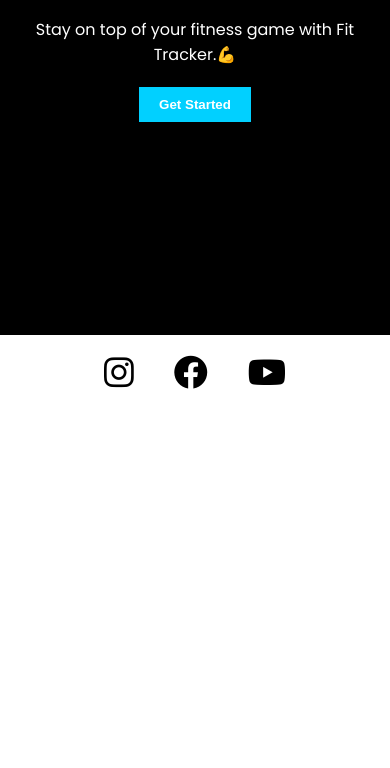
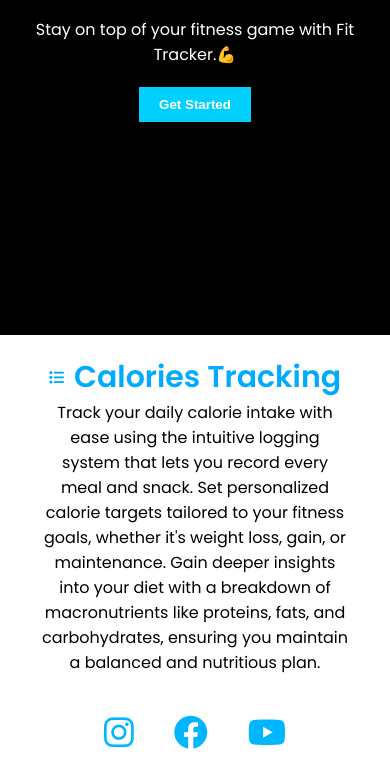
Before and after one commit to apetranov/fit-tracker-landing-page, a plain HTML site: page index.html in a window 390 px wide. Shown: the part 509-1277 px from the top of the page. Before the commit the page ends 917 px from the top, so only its background shows below. Drawn offline with Linux system fonts and the light colour scheme.

Commit message:
Add calories tracking feature

```diff
--- a/index.html
+++ b/index.html
@@ -28,7 +28,26 @@
         <button>Get Started</button>
       </div>
     </div>
+    <div class="features">
+      <div class="feature">
+        <div class="iconText">
+          <i class="fa-solid fa-list"></i>
+          <h1>Calories Tracking</h1>
+        </div>
 
+        <div class="featureText">
+          <p>
+            Track your daily calorie intake with ease using the intuitive
+            logging system that lets you record every meal and snack. Set
+            personalized calorie targets tailored to your fitness goals, whether
+            it's weight loss, gain, or maintenance. Gain deeper insights into
+            your diet with a breakdown of macronutrients like proteins, fats,
+            and carbohydrates, ensuring you maintain a balanced and nutritious
+            plan.
+          </p>
+        </div>
+      </div>
+    </div>
     <div class="socials">
       <i class="fa-brands fa-instagram"></i>
       <i class="fa-brands fa-facebook"></i>
--- a/styles.css
+++ b/styles.css
@@ -64,6 +64,33 @@ body {
   justify-content: center;
   align-items: center;
   padding: 5%;
+  color: rgb(0, 183, 255);
+}
+
+.features {
+  display: flex;
+  justify-content: center;
+  align-items: center;
+  flex-direction: column;
+  padding: 20px;
+  max-width: 50%;
+}
+
+.feature {
+  display: flex;
+  justify-content: start;
+  align-items: center;
+  flex-direction: column;
+  text-align: center;
+}
+
+.iconText {
+  display: flex;
+  justify-content: start;
+  align-items: center;
+  gap: 20px;
+  color: rgb(0, 170, 255);
+  font-size: 25px;
 }
 
 nav {
@@ -123,4 +150,22 @@ nav li:hover {
   nav {
     display: none;
   }
+
+  .features {
+    display: flex;
+    justify-content: center;
+    align-items: center;
+    flex-direction: column;
+    padding: 20px;
+    max-width: 90%;
+  }
+
+  .iconText {
+    display: flex;
+    justify-content: start;
+    align-items: center;
+    gap: 10px;
+    color: rgb(0, 170, 255);
+    font-size: 15px;
+  }
 }
```
